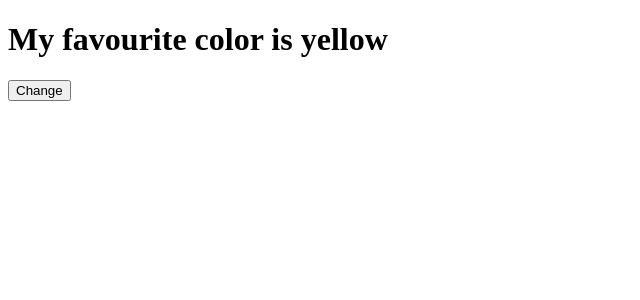
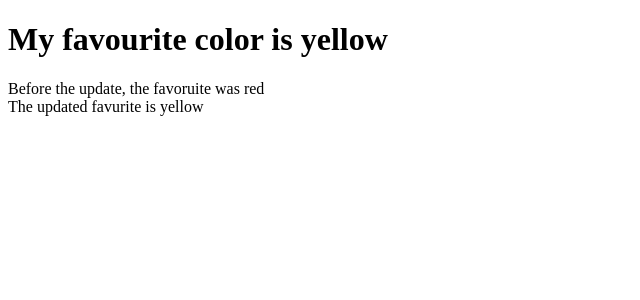
Before and after one commit to rony-hassan/react, a React (Vite) app: page / in a window 1280 px wide. Shown: the top 300 px of the page, without its empty margins (0-640 px from the left). Built offline with nearby package versions, Linux system fonts and the light colour scheme.

Commit message:
LIFECYCLE completed

```diff
--- a/src/PracticeFile.jsx
+++ b/src/PracticeFile.jsx
@@ -8,21 +8,26 @@ class Practice extends React.Component {
     this.state = { favouritecolor: "red" };
   }
 
-  static getDerivedStateFromProps(props, state) {
-    return { favouritecolor: props.favcol };
+  componentDidMount(){
+    setTimeout(() =>{
+      this.setState({favouritecolor: 'yellow'})
+    },1000)
   }
 
-  changeColor = () => {
-    this.setState({ favouritecolor: "blue" });
-  };
+  getSnapshotBeforeUpdate(prevProps, prevState){
+    document.getElementById('div1').innerHTML = "Before the update, the favoruite was " + prevState.favouritecolor;
+  }
+
+  componentDidUpdate(){
+    document.getElementById('div2').innerHTML = "The updated favurite is " + this.state.favouritecolor;
+  }
 
   render() {
     return (
       <div>
         <h1>My favourite color is {this.state.favouritecolor}</h1>
-        <button type="button" onClick={this.changeColor}>
-          Change
-        </button>
+        <div id="div1"></div>
+        <div id="div2"></div>
       </div>
     );
   }
```
Also changed, not shown: 1 other file (tests, documents, lock files or other folders).
